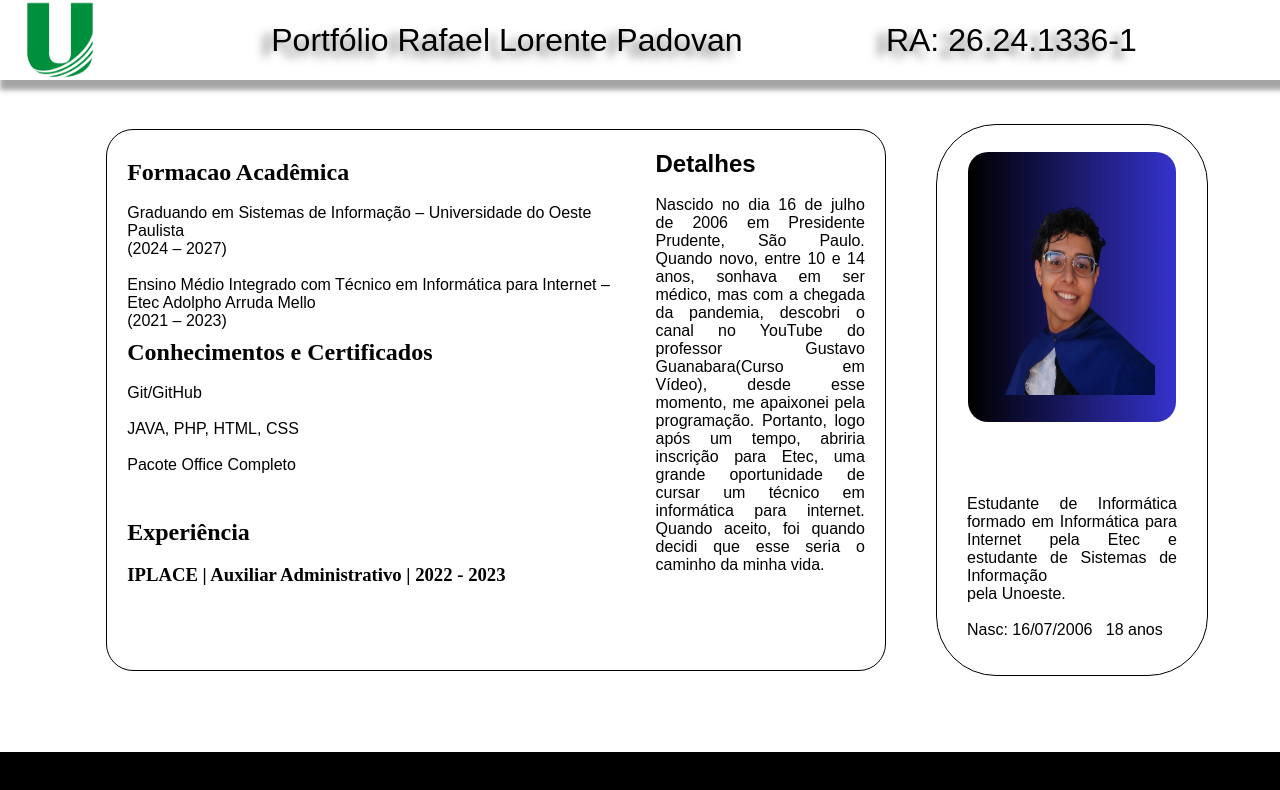
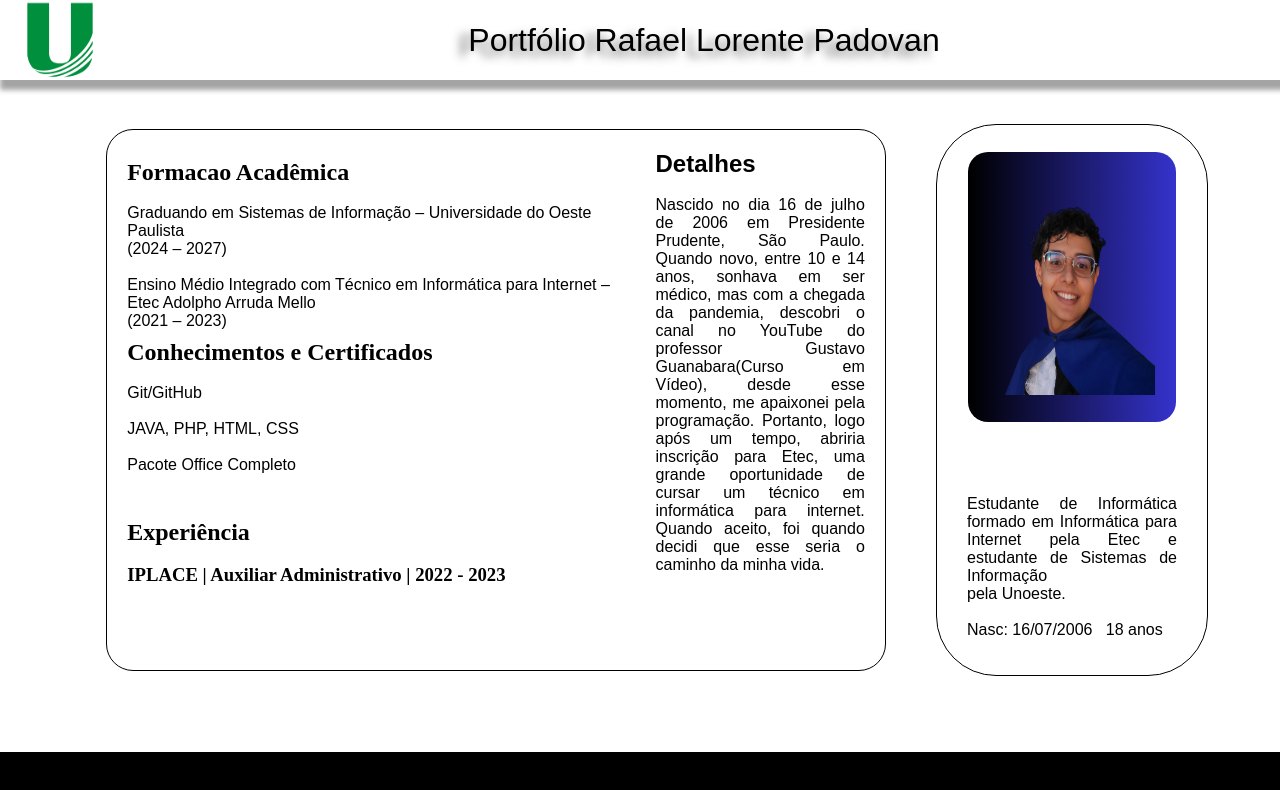
Before and after one commit to portfolio-ambprog2/portfolio-rafael, a plain HTML site: page index.html in a window 1280 px wide. Drawn offline with Linux system fonts and the light colour scheme.

Commit message:
Update index.html

```diff
--- a/index.html
+++ b/index.html
@@ -12,7 +12,6 @@
             <img src="Logo Unoeste.png" id="logo-u" alt="Logo Unoeste">
             <div id="grupo">
                 <p>Portfólio Rafael Lorente Padovan</p>
-                <p>RA: 26.24.1336-1</p>
             </div>
         </header>
 
```
